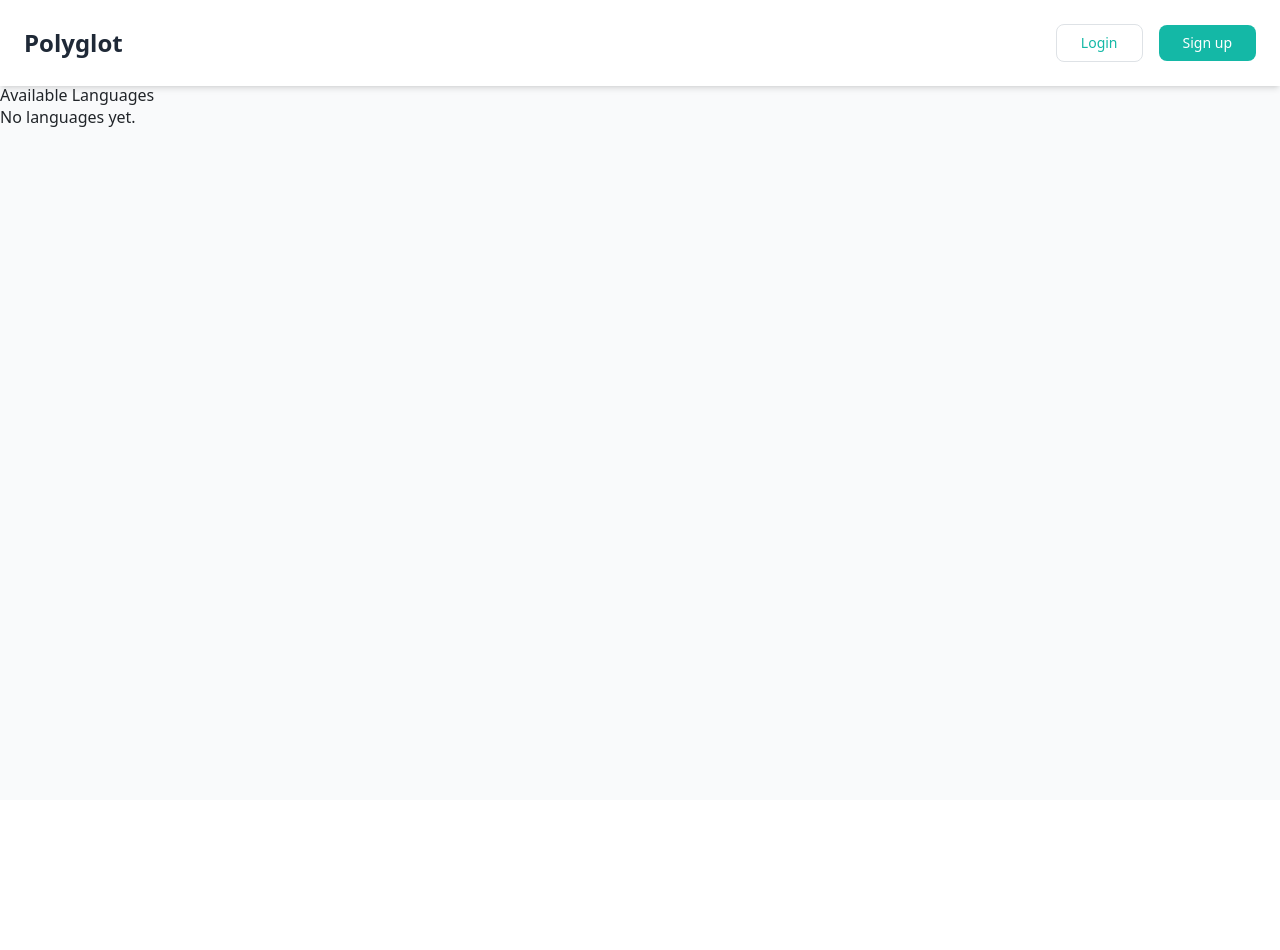
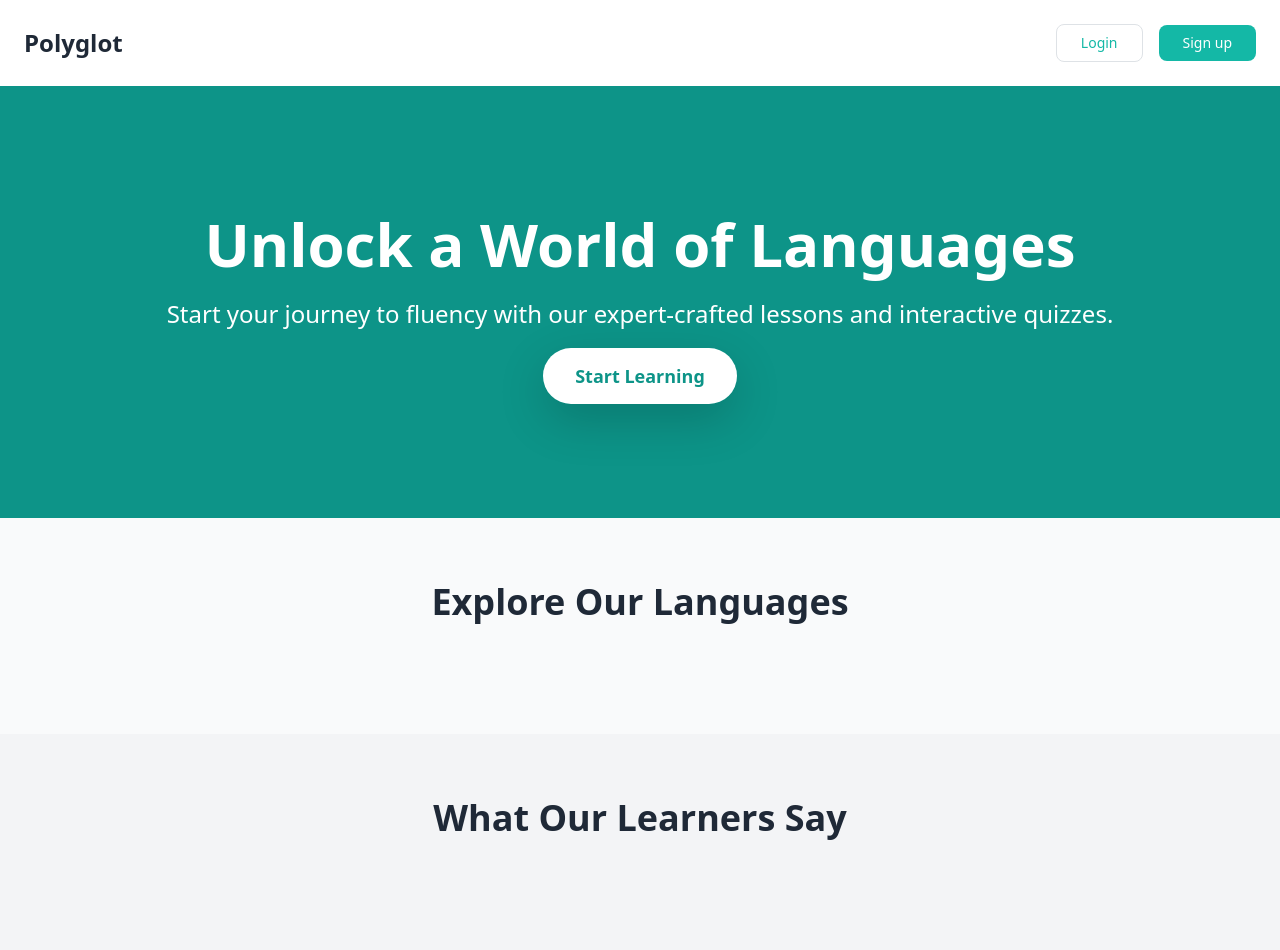
Before and after one commit to mnene-william/polyglot, a Django app: page / in a window 1280 px wide. Before the commit the page ends 127 px from the top, so only its background shows below. Run offline with Django 5.2, Linux system fonts and the light colour scheme; data that the repository does not hold is empty; some libraries are stand-ins or nearby versions.

Commit message:
fix the errors in the functions, modify the Lessons models and migrate the changes

```diff
--- a/myapp/models.py
+++ b/myapp/models.py
@@ -31,7 +31,7 @@ class Vocabulary(models.Model):
 
 class QuizQuestion(models.Model):
     lesson = models.ForeignKey(Lesson, on_delete=models.CASCADE, related_name="questions")
-    question_text = models.CharField()
+    question_text = models.CharField(max_length=500)
     correct_answer = models.CharField(max_length=200)
     option_a = models.CharField(max_length=200)
     option_b = models.CharField(max_length=200)
--- a/myapp/templates/home.html
+++ b/myapp/templates/home.html
@@ -1,15 +1,57 @@
 {% extends 'base.html' %}
 
 {% block content %}
-    <h2>Available Languages</h2>
-    <div class="list-group">
-        {% for lang in languages %}
-           <a href="{% url 'language_detail' lang.id %}" class="list-group-item list-group-item-action">
-              {{ lang.name }} ({{ lang.code }})
-           </a>
+<div class="relative bg-teal-600 text-white py-24 md:py-32">
+    <div class="container mx-auto px-4 text-center">
+        <h1 class="text-4xl md:text-6xl font-extrabold leading-tight mb-4">
+            Unlock a World of Languages
+        </h1>
+        <p class="text-xl md:text-2xl mb-8 font-light">
+            Start your journey to fluency with our expert-crafted lessons and interactive quizzes.
+        </p>
+        <a href="{% url 'sign_up' %}" class="bg-white text-teal-600 font-bold py-3 px-8 rounded-full text-lg shadow-lg hover:bg-gray-100 transition-colors duration-300">
+            Start Learning
+        </a>
+    </div>
+</div>
 
-        {% empty %}
-             <p>No languages yet.</p>
+<div class="container mx-auto px-4 py-16">
+    <h2 class="text-4xl font-bold text-gray-800 text-center mb-12">
+        Explore Our Languages
+    </h2>
+    <div class="grid grid-cols-1 sm:grid-cols-2 lg:grid-cols-3 gap-8">
+        {% for language in languages %}
+        <div class="bg-white rounded-xl shadow-lg p-6 text-center border-t-4 border-indigo-500 hover:shadow-xl transition-shadow duration-300">
+            <h3 class="text-2xl font-semibold text-gray-900 mb-2">{{ language.name }}</h3>
+            <p class="text-gray-600 mb-4">{{ language.description }}</p>
+            <a href="{% url 'language_detail' pk=language.pk %}" class="text-indigo-600 font-medium hover:text-indigo-500 transition-colors duration-300">
+                View Lessons &rarr;
+            </a>
+        </div>
         {% endfor %}
     </div>
+</div>
+
+<div class="bg-gray-100 py-16">
+    <div class="container mx-auto px-4">
+        <h2 class="text-4xl font-bold text-gray-800 text-center mb-12">
+            What Our Learners Say
+        </h2>
+        <div class="grid grid-cols-1 md:grid-cols-2 lg:grid-cols-3 gap-8">
+            {% for review in reviews %}
+            <div class="bg-white rounded-xl shadow-lg p-6 border-t-4 border-teal-500">
+                <p class="text-gray-700 mb-4 italic">"{{ review.text }}"</p>
+                <div class="flex items-center">
+                    <span class="text-xl font-bold text-gray-900 mr-2">{{ review.rating }}</span>
+                    <span class="text-yellow-500">
+                        ⭐⭐⭐⭐⭐
+                    </span>
+                </div>
+                <p class="text-sm font-medium text-gray-500 mt-2">- {{ review.author }}</p>
+            </div>
+            {% endfor %}
+        </div>
+    </div>
+</div>
+
 {% endblock %}
--- a/myapp/views.py
+++ b/myapp/views.py
@@ -7,26 +7,34 @@ from django.contrib.auth import login, logout
 
 # Create your views here.
 def home(request):
-    langauges = Language.objects.all()
-    return render(request, 'home.html', {'languages':langauges})
+    languages = Language.objects.all()
+    reviews = Review.objects.all()
+
+    return render(request, 'home.html', {'languages': languages, 'reviews':reviews})
+
 
 def language_detail(request, pk):
     language = get_object_or_404(Language, pk=pk)
-    return render(request, 'language_detail.html', {'language:':language, 'lesson':language.lessons.all()})
+
+    lessons = language.lessons.all()
+
+    return render(request, 'language_detail.html', {'language':language, 'lessons': lessons})
 
 
 
 def lesson_detail(request, pk):
     lesson = get_object_or_404(Lesson, pk=pk)
 
-    return render(request, 'lesson_detail.html', {'lesson': lesson, 'vocab': lesson.vocabulary_set.all()})
+    vocabularies = lesson.vocabulary_set.all()
+
+    return render(request, 'lesson_detail.html', {'lesson': lesson, 'vocabularies': vocabularies})
 
 
 @login_required
 def quiz_view(request, lesson_id):
     lesson = get_object_or_404(Lesson, pk=lesson_id)
 
-    question_ids = list(lesson.questions.values_list('id'))
+    question_ids = list(lesson.quiz_questions_set.values_list('id', flat=True))
 
     if 'q_index' not in request.session or request.GET.get('restart'):
         request.session['q_index'] = 0
@@ -68,7 +76,7 @@ def quiz_result(request, lesson_id):
     total = len(request.session.get('question_ids', []))
 
 
-    up = UserProgress.objects.get_or_create(user=request.user, lesson=lesson)
+    up, created = UserProgress.objects.get_or_create(user=request.user, lesson=lesson)
 
     up.score = int(score / max(total, 1) * 100)
 
```
Also changed, not shown: myapp/admin.py (+8 -1 lines), myapp/templates/language_detail.html (+29 -0 lines), myapp/templates/lesson_detail.html (+10 -8 lines), myapp/migrations/0007_alter_quizquestion_question_text.py (added).
